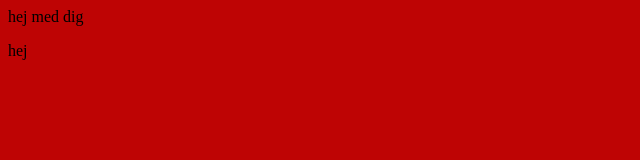
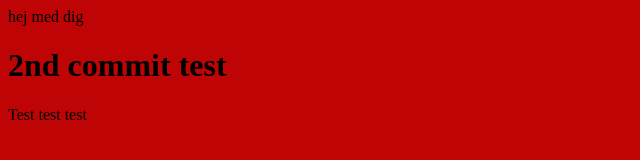
Before and after one commit to JakobBilstrupCreuna/workflow-scss, a plain HTML site: page index.html in a window 1280 px wide. Shown: the whole page, without its empty margins (0-640 px from the left). Drawn offline with Linux system fonts and the light colour scheme.

Commit message:
2nd test commit

```diff
--- a/index.html
+++ b/index.html
@@ -1,9 +1,11 @@
 <head>
+	<title>NONE</title>
 	<link rel="stylesheet" href="/stylesheets/style.css" media="screen" title="no title" charset="utf-8">
 </head>
 <body>
 	<p> hej med dig</p>
 	<div class="	">
-			hej
+			<h1>2nd commit test</h1>
+			<p>Test test test</p>
 	</div>
 </body>
```
